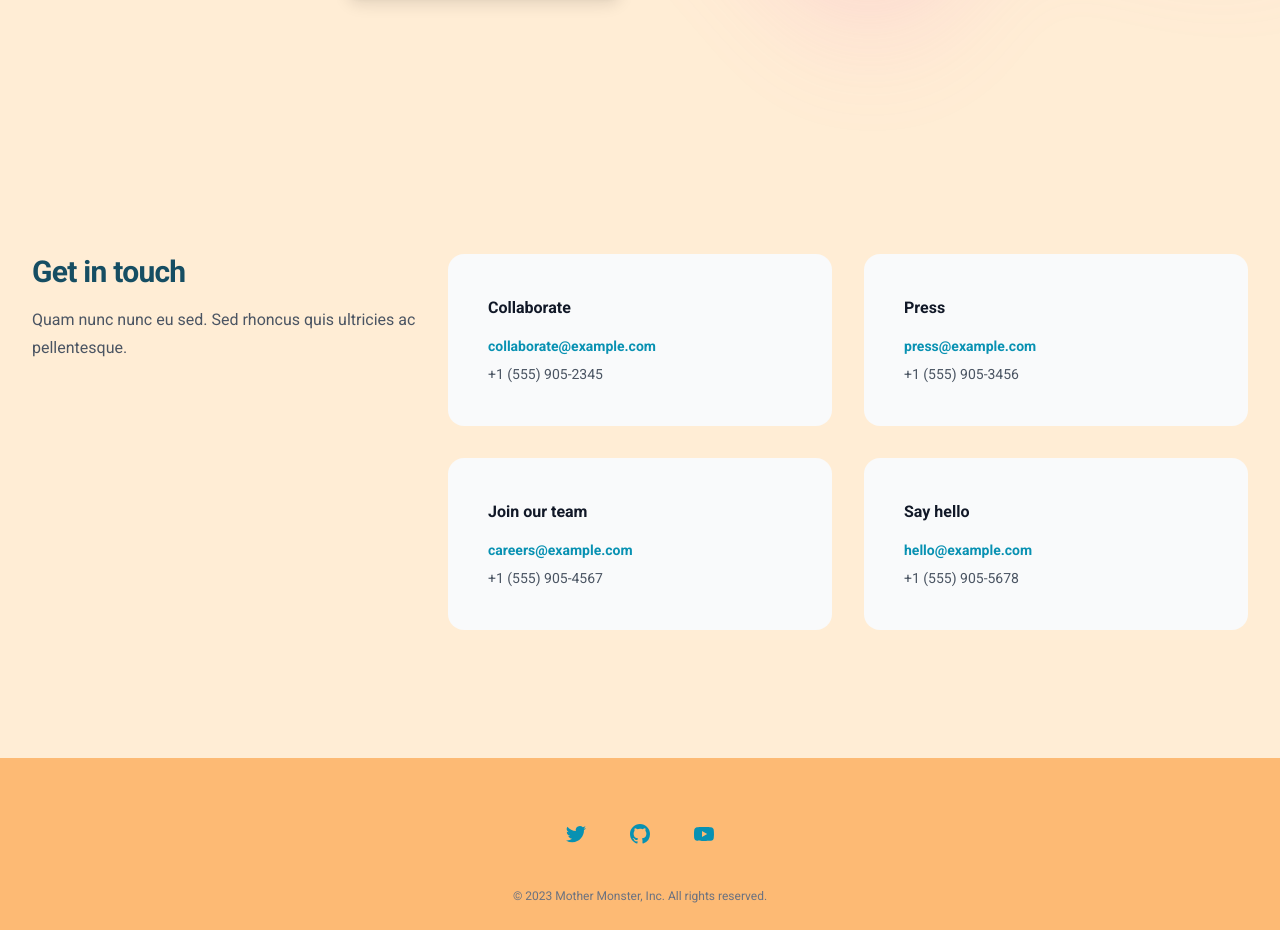
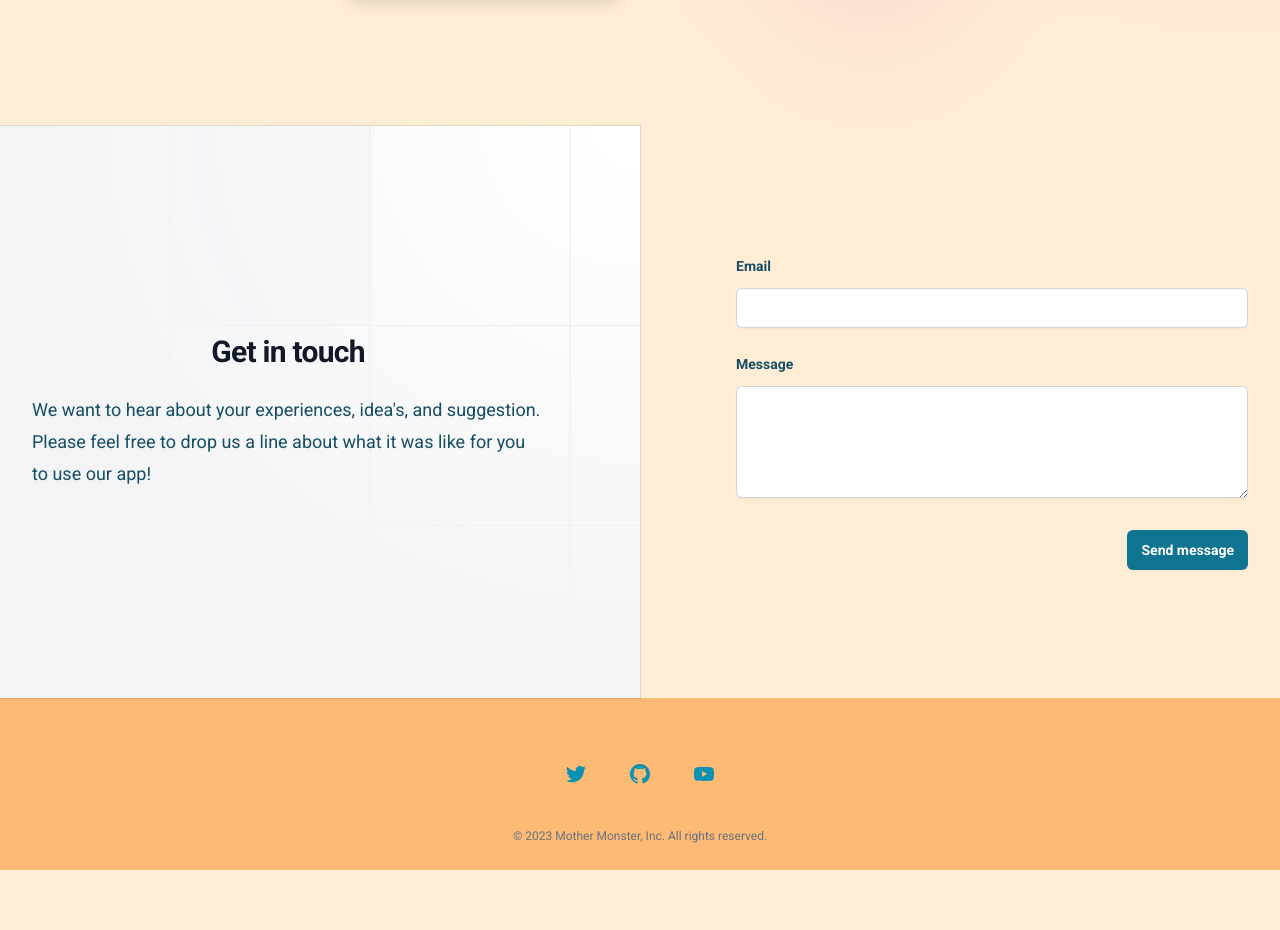
Before and after one commit to hopeVaughn/p2p, a React (Vite) app in the folder apps/client/: page / in a window 1280 px wide. Shown: the part 3671-4601 px from the top of the page. After the commit the page ends 4541 px from the top, so only its background shows below. Built offline with nearby package versions, Linux system fonts and the light colour scheme.

Commit message:
update contactsection

```diff
--- a/apps/client/src/Pages/Components/ContactSection.tsx
+++ b/apps/client/src/Pages/Components/ContactSection.tsx
@@ -1,113 +1,83 @@
-
-interface ContactInfo {
-  title: string;
-  email?: string;
-  phoneNumber?: string;
-  address?: string[];
-}
-
-const contacts: ContactInfo[] = [
-  {
-    title: 'Collaborate',
-    email: 'collaborate@example.com',
-    phoneNumber: '+1 (555) 905-2345',
-  },
-  {
-    title: 'Press',
-    email: 'press@example.com',
-    phoneNumber: '+1 (555) 905-3456',
-  },
-  {
-    title: 'Join our team',
-    email: 'careers@example.com',
-    phoneNumber: '+1 (555) 905-4567',
-  },
-  {
-    title: 'Say hello',
-    email: 'hello@example.com',
-    phoneNumber: '+1 (555) 905-5678',
-  },
-];
-
-// const locations: ContactInfo[] = [
-//   {
-//     title: 'Los Angeles',
-//     address: ['4556 Brendan Ferry', 'Los Angeles, CA 90210'],
-//   },
-//   {
-//     title: 'New York',
-//     address: ['886 Walter Street', 'New York, NY 12345'],
-//   },
-//   {
-//     title: 'Toronto',
-//     address: ['7363 Cynthia Pass', 'Toronto, ON N3Y 4H8'],
-//   },
-//   {
-//     title: 'Chicago',
-//     address: ['726 Mavis Island', 'Chicago, IL 60601'],
-//   },
-// ];
 
 export default function ContactSection() {
   return (
-    <section className="py-24 sm:py-32">
-      <div className="mx-auto max-w-7xl px-6 lg:px-8">
-        <article className="mx-auto max-w-2xl space-y-16 divide-y divide-gray-100 lg:mx-0 lg:max-w-none">
-          <header className="grid grid-cols-1 gap-x-8 gap-y-10 lg:grid-cols-3">
-            <div>
-              <h2 className="text-3xl font-bold tracking-tight text-cyan-900">Get in touch</h2>
-              <p className="mt-4 leading-7 text-gray-600">
-                Quam nunc nunc eu sed. Sed rhoncus quis ultricies ac pellentesque.
-              </p>
+    <div className="relative isolate">
+      <div className="mx-auto grid max-w-7xl grid-cols-1 lg:grid-cols-2">
+        <div className="relative px-6 pb-10 pt-16 sm:pt-324 lg:static lg:px-8 lg:py-32">
+          <div className="mx-auto max-w-xl lg:mx-0 lg:max-w-lg flex flex-col justify-center items-center h-full">
+            <div className="absolute inset-y-0 left-0 -z-10 w-full overflow-hidden bg-gray-100 ring-1 ring-gray-900/10 lg:w-1/2">
+              <svg
+                className="absolute inset-0 h-full w-full stroke-gray-200 [mask-image:radial-gradient(100%_100%_at_top_right,white,transparent)]"
+                aria-hidden="true"
+              >
+                <defs>
+                  <pattern
+                    id="83fd4e5a-9d52-42fc-97b6-718e5d7ee527"
+                    width={200}
+                    height={200}
+                    x="100%"
+                    y={-1}
+                    patternUnits="userSpaceOnUse"
+                  >
+                    <path d="M130 200V.5M.5 .5H200" fill="none" />
+                  </pattern>
+                </defs>
+                <rect width="100%" height="100%" strokeWidth={0} fill="white" />
+                <svg x="100%" y={-1} className="overflow-visible fill-gray-50">
+                  <path d="M-470.5 0h201v201h-201Z" strokeWidth={0} />
+                </svg>
+                <rect width="100%" height="100%" strokeWidth={0} fill="url(#83fd4e5a-9d52-42fc-97b6-718e5d7ee527)" />
+              </svg>
             </div>
-            <div className="grid grid-cols-1 gap-6 sm:grid-cols-2 lg:col-span-2 lg:gap-8">
-              {contacts.map((contact) => (
-                <div key={contact.title} className="rounded-2xl bg-gray-50 p-10">
-                  <h3 className="text-base font-semibold leading-7 text-gray-900">{contact.title}</h3>
-                  <dl className="mt-3 space-y-1 text-sm leading-6 text-gray-600">
-                    {contact.email && (
-                      <div>
-                        <dt className="sr-only">Email</dt>
-                        <dd>
-                          <a className="font-semibold text-cyan-600" href={`mailto:${contact.email}`}>
-                            {contact.email}
-                          </a>
-                        </dd>
-                      </div>
-                    )}
-                    {contact.phoneNumber && (
-                      <div className="mt-1">
-                        <dt className="sr-only">Phone number</dt>
-                        <dd>{contact.phoneNumber}</dd>
-                      </div>
-                    )}
-                  </dl>
+            <h2 className="text-3xl font-bold tracking-tight text-gray-900">Get in touch</h2>
+            <p className="mt-6 text-lg leading-8 text-cyan-900">
+              We want to hear about your experiences, idea's, and suggestion. Please feel free to drop us a line about what it was like for you to use our app!
+            </p>
+          </div>
+        </div>
+        <form action="#" method="POST" className="px-6 pb-12 pt-16 sm:pb-24 lg:px-8 lg:py-32">
+          <div className="mx-auto max-w-xl lg:mr-0 lg:max-w-lg">
+            <div className="grid grid-cols-1 gap-x-8 gap-y-6 sm:grid-cols-2">
+              <div className="sm:col-span-2">
+                <label htmlFor="email" className="block text-sm font-semibold leading-6 text-cyan-900">
+                  Email
+                </label>
+                <div className="mt-2.5">
+                  <input
+                    type="email"
+                    name="email"
+                    id="email"
+                    autoComplete="email"
+                    className="block w-full rounded-md border-0 px-3.5 py-2 text-gray-900 shadow-sm ring-1 ring-inset ring-gray-300 placeholder:text-gray-400 focus:ring-2 focus:ring-inset focus:ring-cyan-600 sm:text-sm sm:leading-6"
+                  />
                 </div>
-              ))}
+              </div>
+              <div className="sm:col-span-2">
+                <label htmlFor="message" className="block text-sm font-semibold leading-6 text-cyan-900">
+                  Message
+                </label>
+                <div className="mt-2.5">
+                  <textarea
+                    name="message"
+                    id="message"
+                    rows={4}
+                    className="block w-full rounded-md border-0 px-3.5 py-2 text-gray-900 shadow-sm ring-1 ring-inset ring-gray-300 placeholder:text-gray-400 focus:ring-2 focus:ring-inset focus:ring-cyan-600 sm:text-sm sm:leading-6"
+                    defaultValue={''}
+                  />
+                </div>
+              </div>
             </div>
-          </header>
-          {/* <div className="grid grid-cols-1 gap-x-8 gap-y-10 pt-16 lg:grid-cols-3">
-            <div>
-              <h2 className="text-3xl font-bold tracking-tight text-gray-900">Locations</h2>
-              <p className="mt-4 leading-7 text-gray-600">
-                Consequat sunt cillum cillum elit sint. Qui occaecat nisi in ipsum commodo.
-              </p>
+            <div className="mt-8 flex justify-end">
+              <button
+                type="submit"
+                className="rounded-md bg-cyan-700 px-3.5 py-2.5 text-center text-sm font-semibold text-white shadow-sm hover:bg-cyan-500 focus-visible:outline focus-visible:outline-2 focus-visible:outline-offset-2 focus-visible:outline-cyan-600"
+              >
+                Send message
+              </button>
             </div>
-            <div className="grid grid-cols-1 gap-6 sm:grid-cols-2 lg:col-span-2 lg:gap-8">
-              {locations.map((location) => (
-                <div key={location.title} className="rounded-2xl bg-gray-50 p-10">
-                  <h3 className="text-base font-semibold leading-7 text-gray-900">{location.title}</h3>
-                  <address className="mt-3 space-y-1 text-sm not-italic leading-6 text-gray-600">
-                    {location.address?.map((line) => (
-                      <p key={line}>{line}</p>
-                    ))}
-                  </address>
-                </div>
-              ))}
-            </div>
-          </div> */}
-        </article>
+          </div>
+        </form>
       </div>
-    </section>
+    </div>
   );
 }
```
